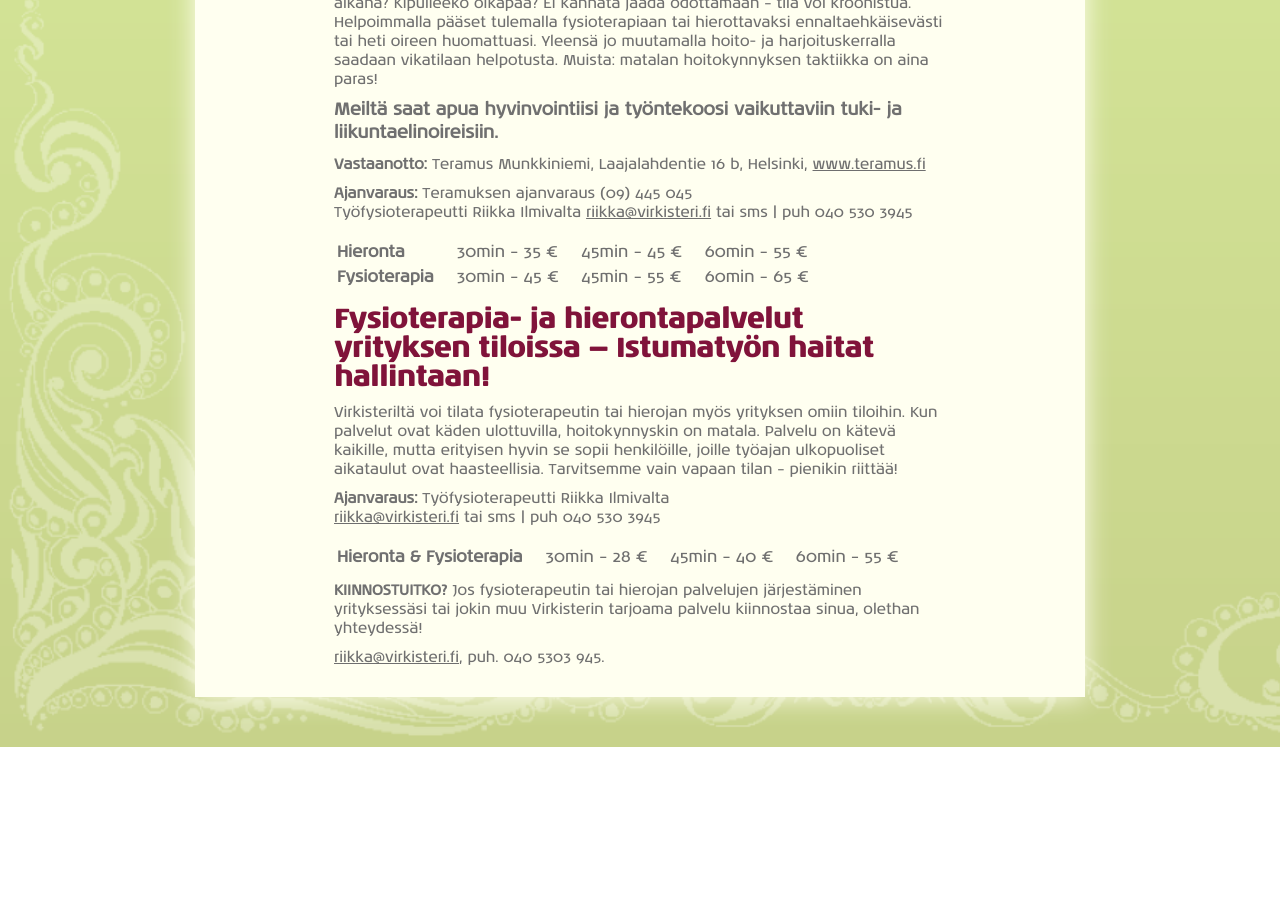
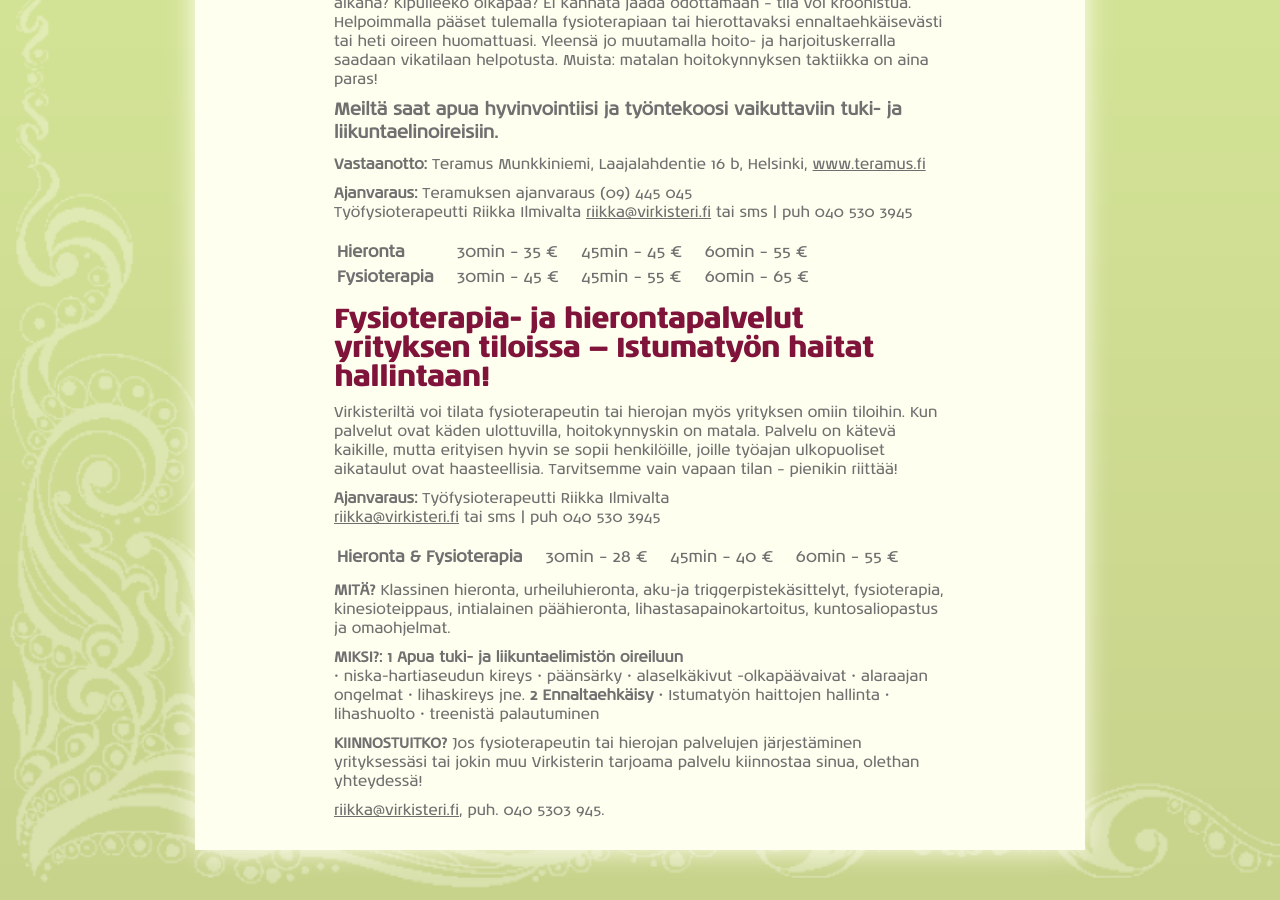
Before and after one commit to sdsykes-web/virkisteri, a Jekyll site: the page built from fysioterapia.md, in a window 1280 px wide and 900 px high, scrolled down 699 px. Built offline with Jekyll 4.4.1, drawn with Linux system fonts in a browser that asks for light colours; nearby versions of some CDN libraries; some web fonts are replaced; before the commit the page ends 1446 px from its top, so only the background shows below that.

Commit message:
Update fysioterapia.md

```diff
--- a/fysioterapia.md
+++ b/fysioterapia.md
@@ -46,6 +46,18 @@ Virkisteriltä voi tilata fysioterapeutin tai hierojan myös yrityksen omiin til
 </div -->
 
 
+**MITÄ?** Klassinen hieronta, urheiluhieronta, aku-ja triggerpistekäsittelyt, fysioterapia, kinesioteippaus, intialainen päähieronta, lihastasapainokartoitus, kuntosaliopastus ja omaohjelmat.
+
+**MIKSI?:  1 Apua tuki- ja liikuntaelimistön oireiluun**
+• niska-hartiaseudun kireys
+• päänsärky
+• alaselkäkivut -olkapäävaivat
+• alaraajan ongelmat • lihaskireys jne.
+**2 Ennaltaehkäisy**  • Istumatyön haittojen hallinta
+• lihashuolto
+• treenistä palautuminen
+
+
 **KIINNOSTUITKO?** Jos fysioterapeutin tai hierojan palvelujen järjestäminen yrityksessäsi tai jokin muu Virkisterin tarjoama palvelu kiinnostaa sinua, olethan yhteydessä!
 
 [riikka@virkisteri.fi](mailto:riikka@virkisteri.fi), puh. 040 5303 945.
```
